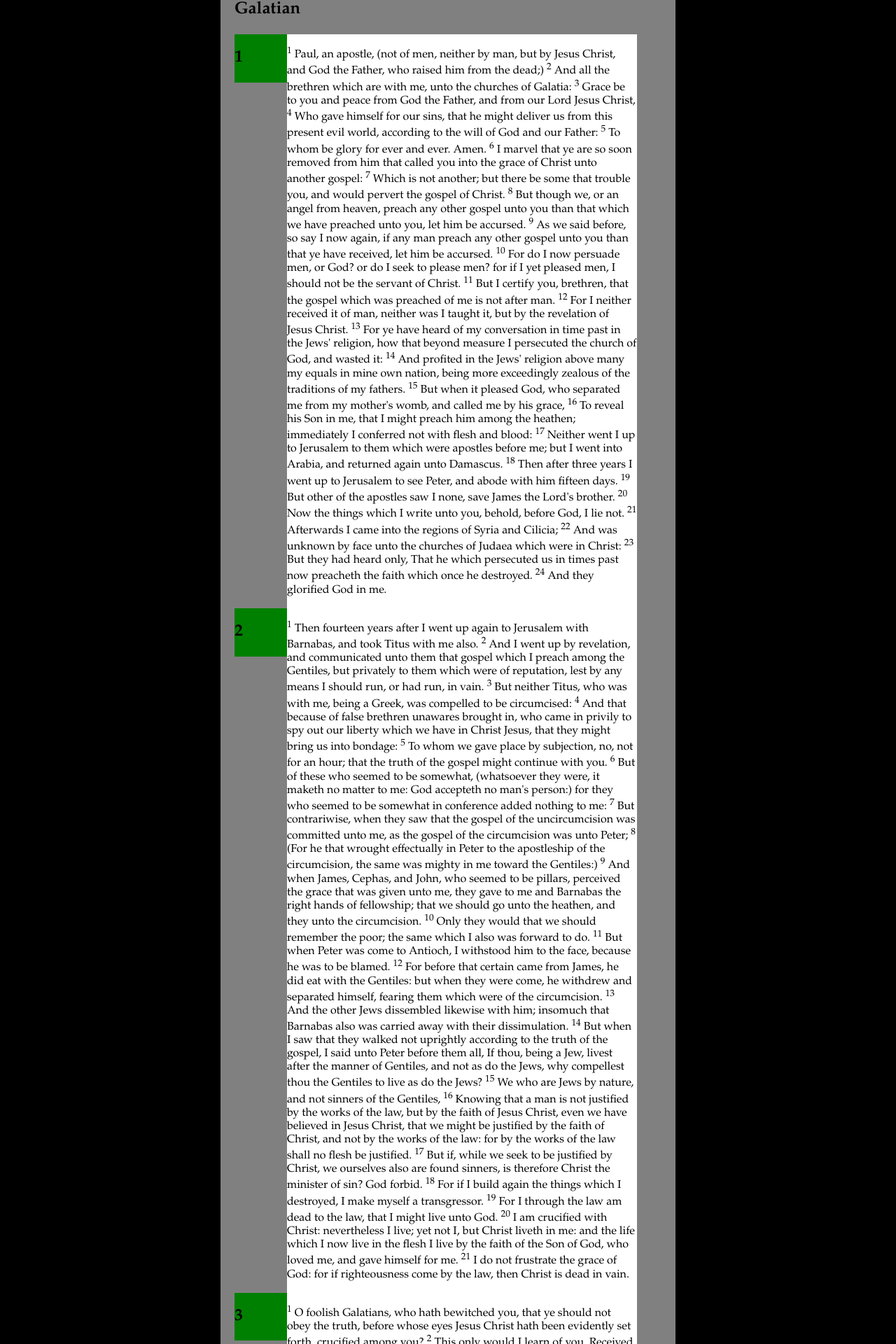
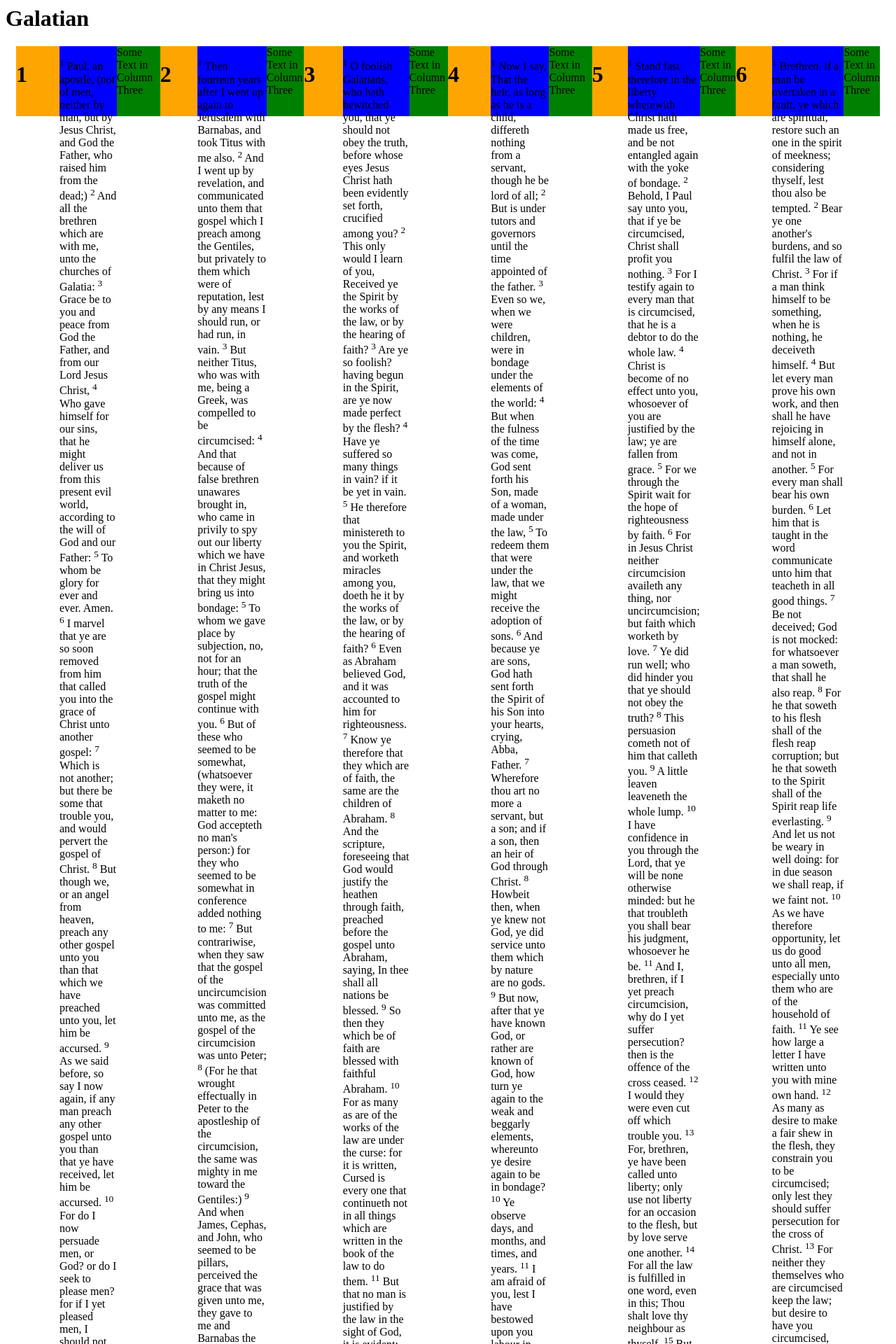
Before and after one commit to dreanod/dreanod.github.io, a Jekyll site: the page built from galatian2.html, in a window 1280 px wide. Shown: the top 1920 px of the page at 70% size. Built offline with Jekyll 4.4.1, drawn with Linux system fonts in a browser that asks for light colours.

Commit message:
Update galatian2.html

```diff
--- a/galatian2.html
+++ b/galatian2.html
@@ -160,77 +160,79 @@ text:
 <html style="" lang="en-US">
 <head>
   <style>
-    .wrapper {
-      font-family: Palatino;
-      font-size: 16px;
-      box-sizing: border-box;
-      display: block;
-      max-width:650px;
-      margin:0 auto;
-      position:relative;
-      padding: 0 20px;
-      background-color: grey;
+.some-page-wrapper {
+  display: flex;
+  margin: 15px;
+  background-color: red;
 }
-    body {
-      margin:0;
-      padding:0px 0 20px 0px;
-      margin:0px;
-      background-color: black;
+
+.row {
+  display: flex;
+  flex-direction: row;
+  flex-wrap: wrap;
+  width: 100%;
 }
-    article,aside,details,figcaption,figure,footer,header,hgroup,nav,section,summary {
-     display:block
+
+.column {
+  display: flex;
+  flex-direction: column;
+  flex-basis: 100%;
+  flex: 1;
 }
-    .column {
-      float: left;
+
+.left-column {
+  background-color: orange;
+  height: 100px;
 }
-    .column.left {
-      width: 75px;
+
+.center-column {
+  background-color: blue;
+  height: 100px;
+}
+
+.right-column {
   background-color: green;
-    }
-    .column.right {
-      width: 75px;
-      background-color: blue;
-    }
-    .column.center {
-      width: 500px;
-      background-color: white;
-    }
-    /* Clear floats after the columns */
-    .row:after {
-      content: "";
-      display: table;
-      clear: both;
+  height: 100px;
 }
   </style>
 
 
 
 
+
+
+
+
 </head>
 <body>
-  <div class="wrapper">
-    <section>
+
   <h1>Galatian</h1>
+
+    <div class='some-page-wrapper'>
       {% for chapter in page.text %}
-        <div class="row">
-
-        <div class="column left">
+      <div class='row'>
+        <div class='column'>
+          <div class='left-column'>
             <h1>{{ chapter[0] }}</h1>
           </div>
-
-        <div class="column center">
+        </div>
+        <div class='column'>
+          <div class='center-column'>
             <p>
               {% for verse in chapter[1] %}
                 <sup>{{ verse[0] }}</sup> {{ verse[1] }}
               {% endfor %}
             </p>
           </div>
-
-        <div class="column right"></div>
-
+        </div>
+            <div class='column'>
+          <div class='right-column'>
+            Some Text in Column Three
+          </div>
+        </div>
       </div>
       {% endfor %}
-    </section>
     </div>
+
 </body>
 </html>
```
Lines whose indentation alone changed are shown as unchanged.
